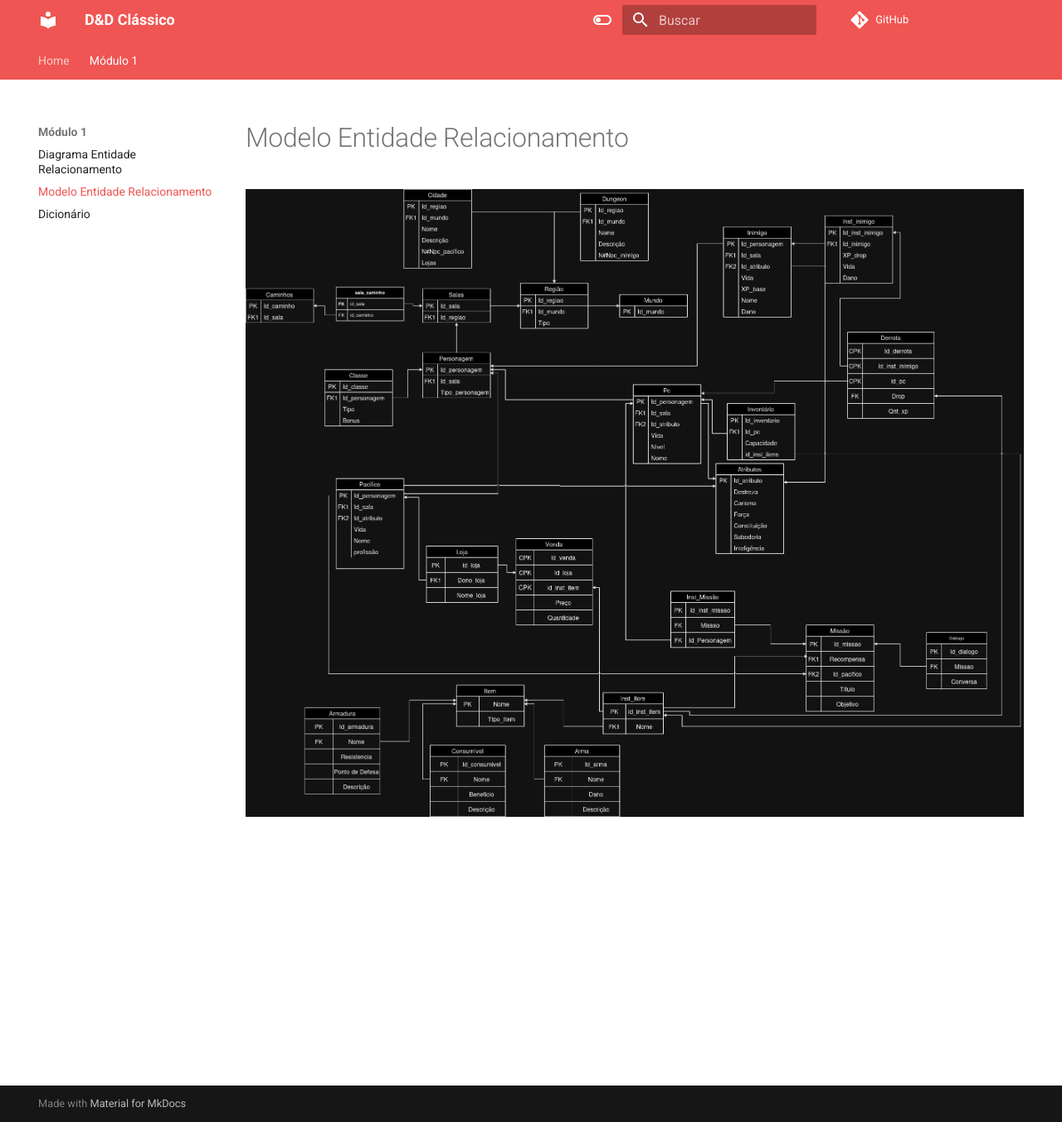
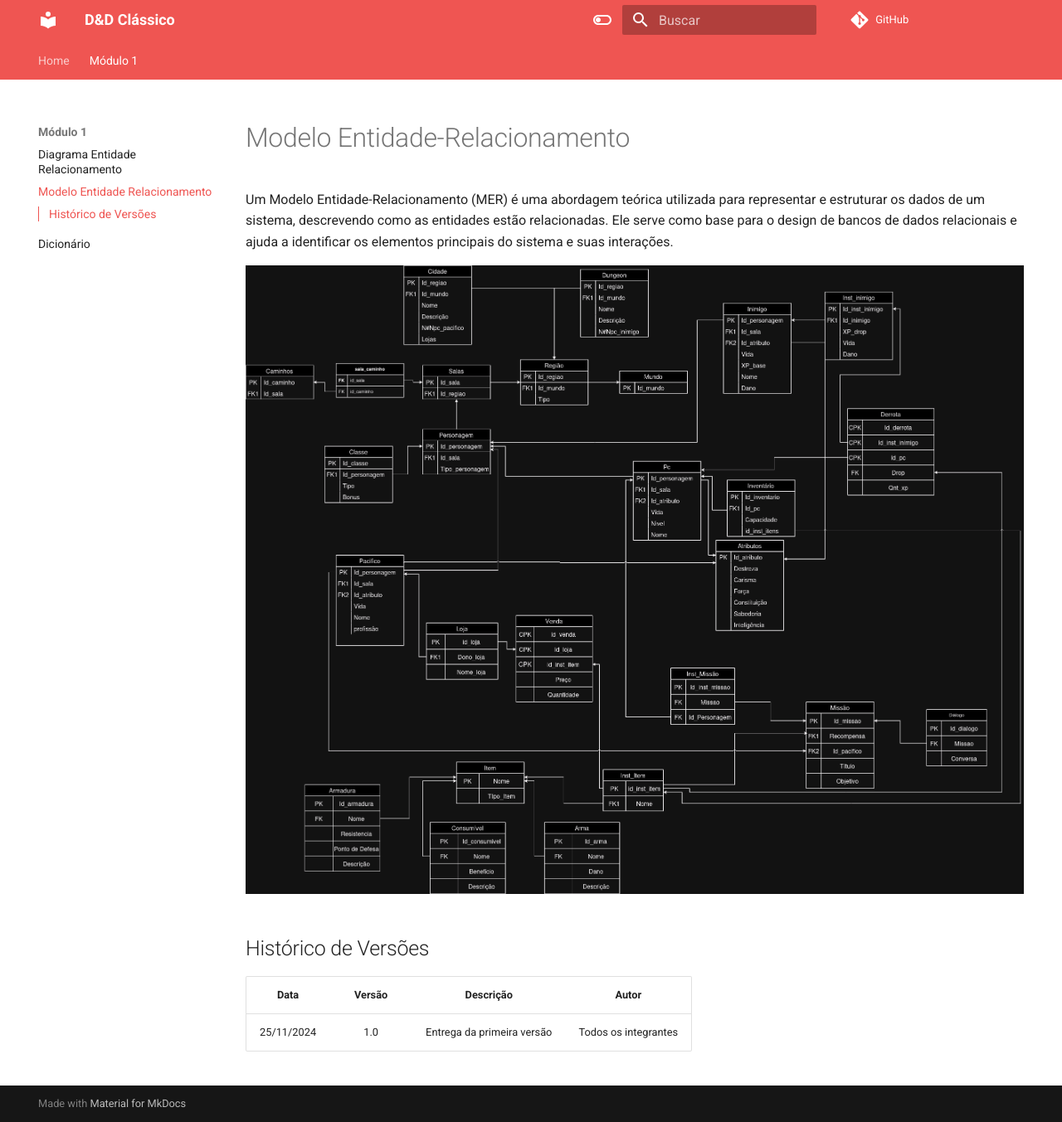
Before and after one commit to SBD1/2024.2-D-D-classico, an MkDocs documentation site: the page built from docs/MER.md, in a window 1280 px wide and 1353 px high. Shown: the whole window at 83% size. Built offline with MkDocs 1.6.1 and Material for MkDocs 9.7.7, drawn with Linux system fonts in a browser that asks for light colours; comment, search, counter and statistics services are not loaded.

Commit message:
Adiciona descrição ao MER

```diff
--- a/docs/MER.md
+++ b/docs/MER.md
@@ -1 +1,11 @@
+# Modelo Entidade-Relacionamento
+
+Um Modelo Entidade-Relacionamento (MER) é uma abordagem teórica utilizada para representar e estruturar os dados de um sistema, descrevendo como as entidades estão relacionadas. Ele serve como base para o design de bancos de dados relacionais e ajuda a identificar os elementos principais do sistema e suas interações.
+
 ![Diagrama Entidade Relacionamento](/2024.2-D-D-classico/imagens/MER.drawio.png)
+
+## Histórico de Versões
+
+|    Data    | Versão | Descrição | Autor |
+| :---: | :----: | :---: | :---: |
+| 25/11/2024 | 1.0 | Entrega da primeira versão | Todos os integrantes |
```
